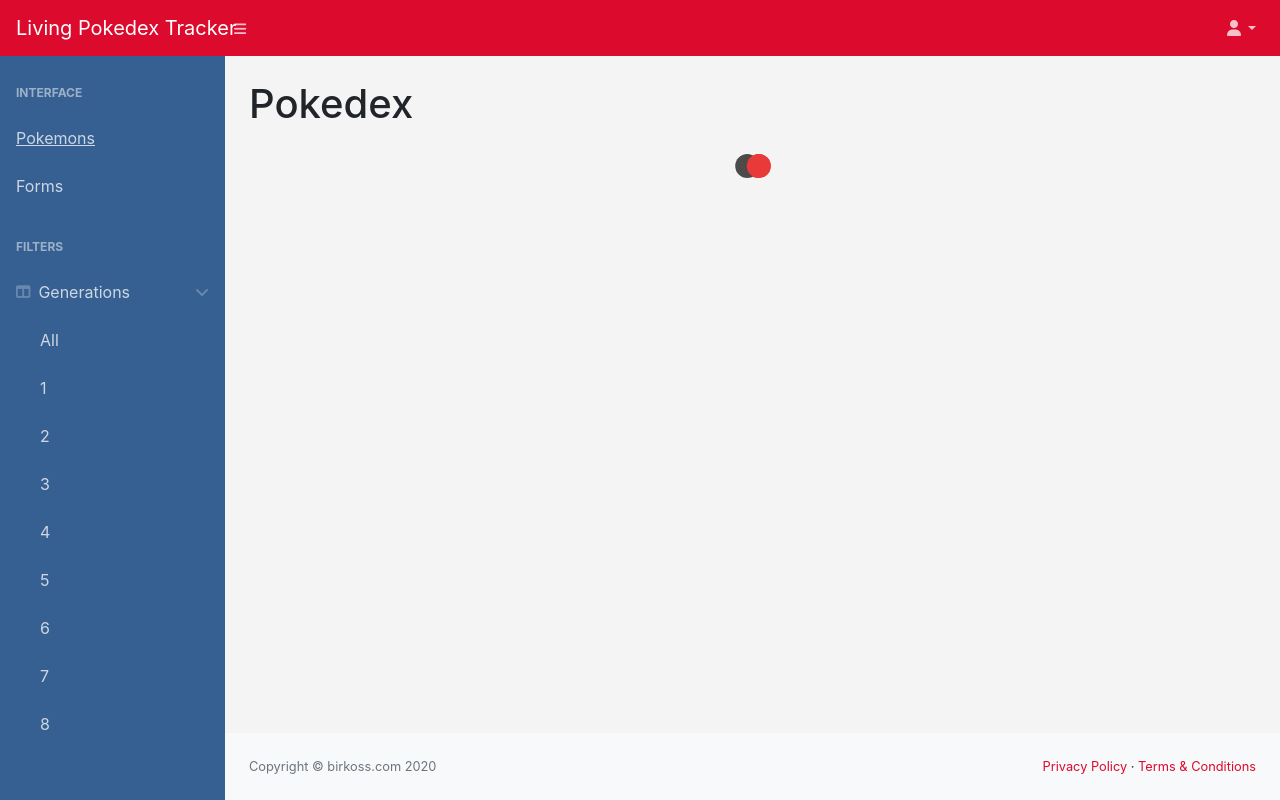
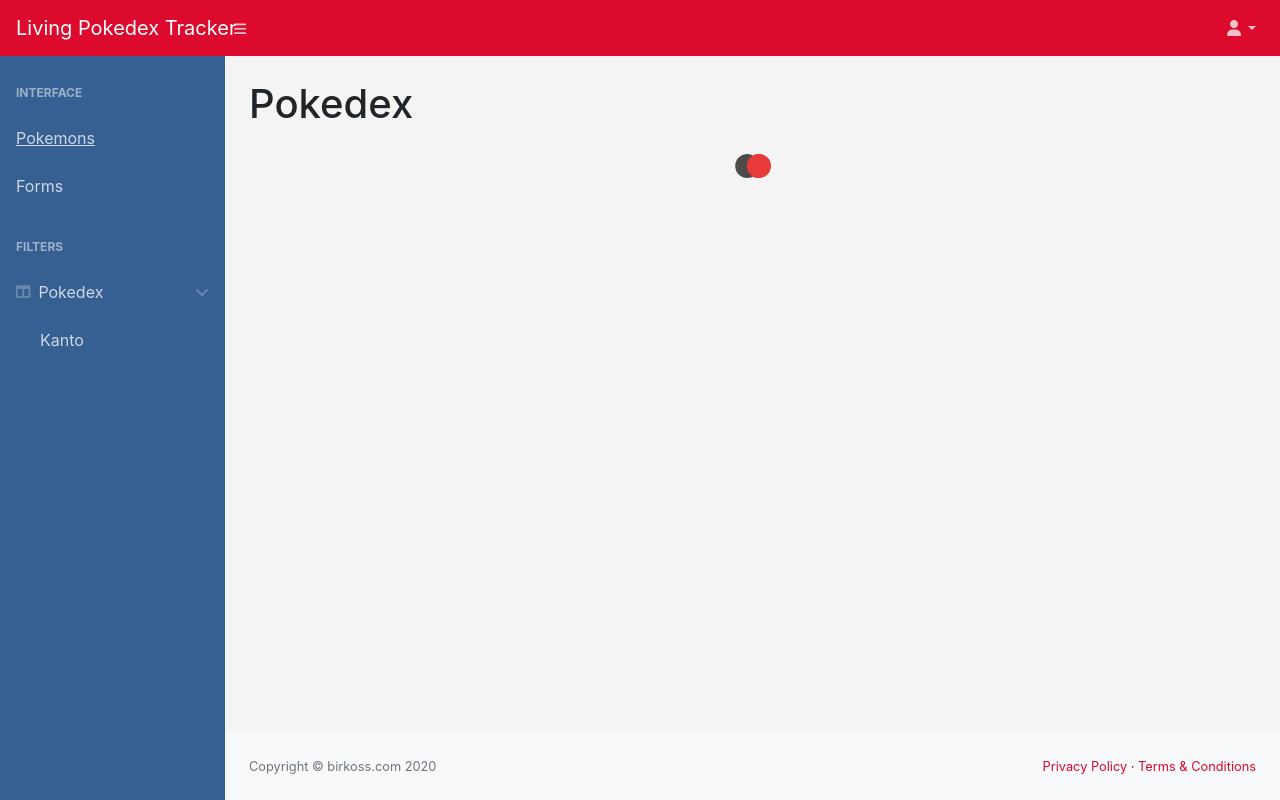
Before and after one commit to birkoss/pokedex-api, a Django app: page / in a window 1280 px wide, after a click on "Pokedex". Run offline with Django 3.2, Linux system fonts and the light colour scheme; data that the repository does not hold is empty; some libraries are stand-ins or nearby versions.

Commit message:
Regions and starting to filter them

```diff
--- a/base/static/base/js/app.js
+++ b/base/static/base/js/app.js
@@ -87,7 +87,8 @@ function load_pokemons_list() {
 		'type': "GET",
 		'url': AJAX_FIRST_PAGE,
 		'data': {
-			"type": AJAX_POKEMON_TYPE
+			"type": AJAX_POKEMON_TYPE,
+			"region": AJAX_POKEMON_REGION
 		},
 		success: function(ret) {
 			jQuery(".pokemons-grid").html(ret);
--- a/base/templates/base/base_sidebar.html
+++ b/base/templates/base/base_sidebar.html
@@ -25,20 +25,12 @@
 					<!-- Filters/Generations -->
 					<a class="nav-link collapsed" href="#" data-toggle="collapse" data-target="#collapseGenerations" aria-expanded="false" aria-controls="collapseGenerations">
 						<div class="sb-nav-link-icon"><i class="fas fa-columns"></i></div>
-						Generations
+						Pokedex
 						<div class="sb-sidenav-collapse-arrow"><i class="fas fa-angle-down"></i></div>
 					</a>
 					<div class="collapse" id="collapseGenerations" aria-labelledby="headingOne" data-parent="#sidenavAccordion">
 						<nav class="sb-sidenav-menu-nested nav">
-							<a class="nav-link" href="#">All</a>
-							<a class="nav-link" href="#">1</a>
-							<a class="nav-link" href="#">2</a>
-							<a class="nav-link" href="#">3</a>
-							<a class="nav-link" href="#">4</a>
-							<a class="nav-link" href="#">5</a>
-							<a class="nav-link" href="#">6</a>
-							<a class="nav-link" href="#">7</a>
-							<a class="nav-link" href="#">8</a>
+							<a class="nav-link" href="{% url 'pokemon_pokedex_archive' 'kanto' %}">Kanto</a>
 						</nav>
 					</div>
 
--- a/pokemon/admin.py
+++ b/pokemon/admin.py
@@ -1,9 +1,10 @@
 from django.contrib import admin
 
-from .models import Pokemon, Generation, Region, UserPokemon
+from .models import Pokemon, Generation, PokemonRegion, Region, UserPokemon
 
 
 admin.site.register(Pokemon)
 admin.site.register(Generation)
 admin.site.register(Region)
+admin.site.register(PokemonRegion)
 admin.site.register(UserPokemon)
--- a/pokemon/templates/pokemon/archive.html
+++ b/pokemon/templates/pokemon/archive.html
@@ -7,6 +7,7 @@
 	var AJAX_SINGLE_OPTION = "{% url 'pokemon_single_options' "0000" %}";
 	var AJAX_FILTER = "{% url 'user_filter' %}";
 	var AJAX_POKEMON_TYPE = "{{ type }}";
+	var AJAX_POKEMON_REGION = "{% if region %}{{ region }}{% endif %}";
 </script>
 
 {% if user.is_authenticated %}
--- a/pokemon/views.py
+++ b/pokemon/views.py
@@ -108,6 +108,13 @@ def pokemon_forms_archive(request):
 	})
 
 
+def pokemon_pokedex_archive(request, region):
+	return render(request, "pokemon/archive.html", {
+		"type": "pokemons",
+		"region": region
+	})
+
+
 def pokemon_archive_page(request, page=1):
 	request_header_requested_with = request.META.get("HTTP_X_REQUESTED_WITH", "")
 
@@ -118,9 +125,11 @@ def pokemon_archive_page(request, page=1):
 	if pokemon_type == "forms":
 		page = None
 
+	pokemon_region = request.GET.get("region", "")
+
 	hide = request.session.get("hide", [])
 
-	pokemons_data = pokemons_list = fetch_pokemons(pokemon_type=pokemon_type, user=request.user, page=page, pokemon_hide=hide)
+	pokemons_data = pokemons_list = fetch_pokemons(pokemon_region=pokemon_region, pokemon_type=pokemon_type, user=request.user, page=page, pokemon_hide=hide)
 
 	print("Archive Queries")
 	print(connection.queries)
@@ -202,7 +211,7 @@ def fetch_pokemons(**kwargs):
 	pagination = 40
 
 	qs_annotate = {}
-	qs_values = ["name", "number", "variant__name", "variant__number"]
+	qs_values = ["name", "number", "variant__name", "variant__number", "pokemonregion__number"]
 
 	qs_filters = Q()
 
@@ -210,6 +219,9 @@ def fetch_pokemons(**kwargs):
 	for single_language in MODELTRANSLATION_LANGUAGES:
 		qs_values.append("name_" + single_language)
 		qs_values.append("variant__name_" + single_language)
+
+	if "pokemon_region" in kwargs and kwargs['pokemon_region'] != "":
+		qs_filters.add(Q(pokemonregion__region__slug=kwargs['pokemon_region']), Q.AND)
 
 	if "pokemon_hide" in kwargs:
 		for single_filter in kwargs['pokemon_hide']:
@@ -263,7 +275,10 @@ def fetch_pokemons(**kwargs):
 	pokemons_list = []
 	for single_pokemon in pokemons_paginator:
 		pokemon = single_pokemon
-		pokemon['visible_number'] = single_pokemon['number'][:3]
+		pokemon['visible_number'] = pokemon['number'][:3]
+
+		if "pokemonregion__number" in single_pokemon:
+			pokemon['visible_number'] = single_pokemon['pokemonregion__number'][:3]
 
 		if single_pokemon['variant__name'] != None:
 			pokemon['name'] = single_pokemon['variant__name'] + " " + pokemon['name']
--- a/project/urls.py
+++ b/project/urls.py
@@ -14,6 +14,7 @@ urlpatterns = [
 
 	# Archive Pokemon
 	path('', pokemon_views.pokemon_archive, name='pokemon_archive'),
+	path('pokedex/<str:region>', pokemon_views.pokemon_pokedex_archive, name='pokemon_pokedex_archive'),
 	path('forms', pokemon_views.pokemon_forms_archive, name='pokemon_form_archive'),
 
 	path('page/<int:page>', pokemon_views.pokemon_archive_page, name='pokemon_archive_page'),
```
Also changed, not shown: pokemon/models.py (+7 -2 lines), pokemon/migrations/0014_auto_20200307_2121.py (added).
